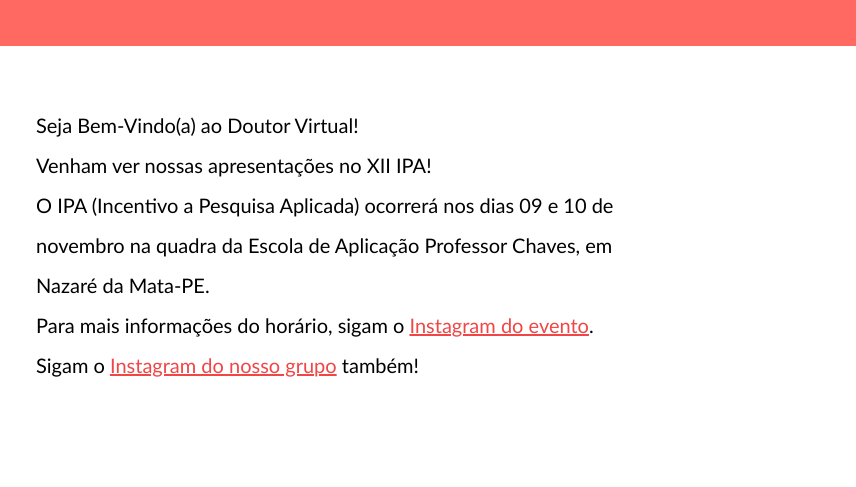
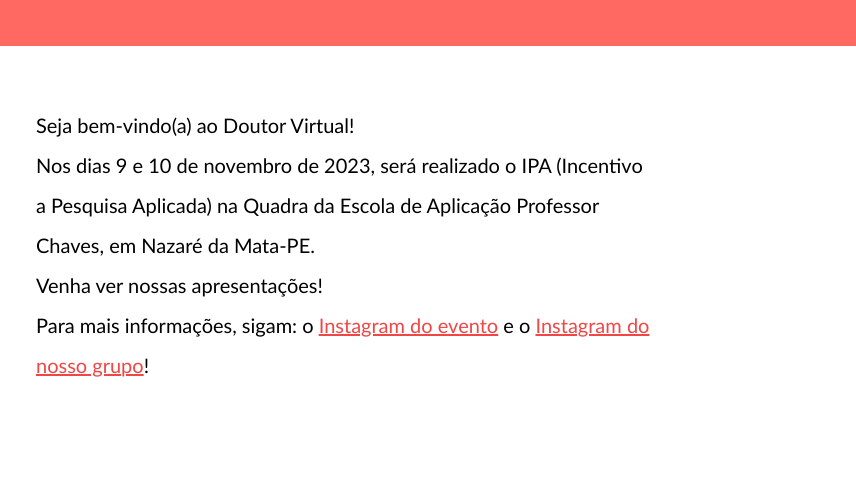
Before and after one commit to PauloJr14/Doutor-Virtual, a plain HTML site: page index.html in a window 1280 px wide. Shown: the part 158-645 px from the top of the page, 424-1280 px from the left. Drawn offline with Linux system fonts and the light colour scheme.

Commit message:
Add files via upload

```diff
--- a/index.html
+++ b/index.html
@@ -31,11 +31,10 @@
                 <img id="logogrupo" src="O futuro da saúde está nas mãos da IA.jpg" alt="Logo do Grupo">
             </div>
             <div class="caixainicial" id="texto">
-                <p>Seja Bem-Vindo(a) ao Doutor Virtual!
-                <br>Venham ver nossas apresentações no XII IPA!
-                <br>O IPA (Incentivo a Pesquisa Aplicada) ocorrerá nos dias 09 e 10 de novembro na quadra da Escola de Aplicação Professor Chaves, em Nazaré da Mata-PE.
-                <br>Para mais informações do horário, sigam o <a href="https://www.instagram.com/ipa.eapc/">Instagram do evento</a>.
-                <br>Sigam o <a href="https://www.instagram.com/futuro_da_saude.ipa/">Instagram do nosso grupo</a> também!
+                <p>Seja bem-vindo(a) ao Doutor Virtual!
+                <br>Nos dias 9 e 10 de novembro de 2023, será realizado o IPA (Incentivo a Pesquisa Aplicada) na Quadra da Escola de Aplicação Professor Chaves, em Nazaré da Mata-PE.
+                <br>Venha ver nossas apresentações!
+                <br>Para mais informações, sigam: o <a href="https://www.instagram.com/ipa.eapc/">Instagram do evento</a> e o <a href="https://www.instagram.com/futuro_da_saude.ipa/">Instagram do nosso grupo</a>!
                 </p>
             </div>
         </div>
```
